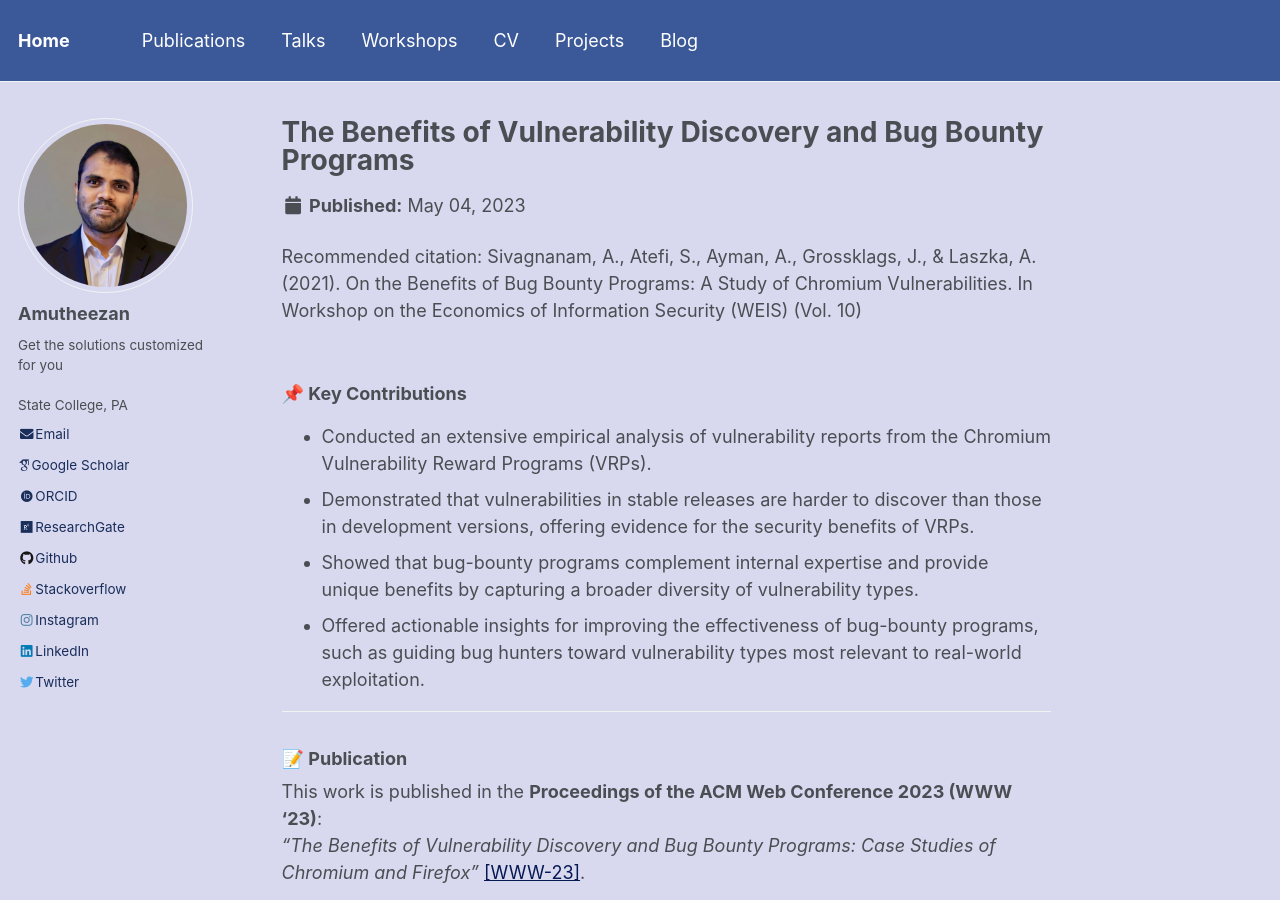
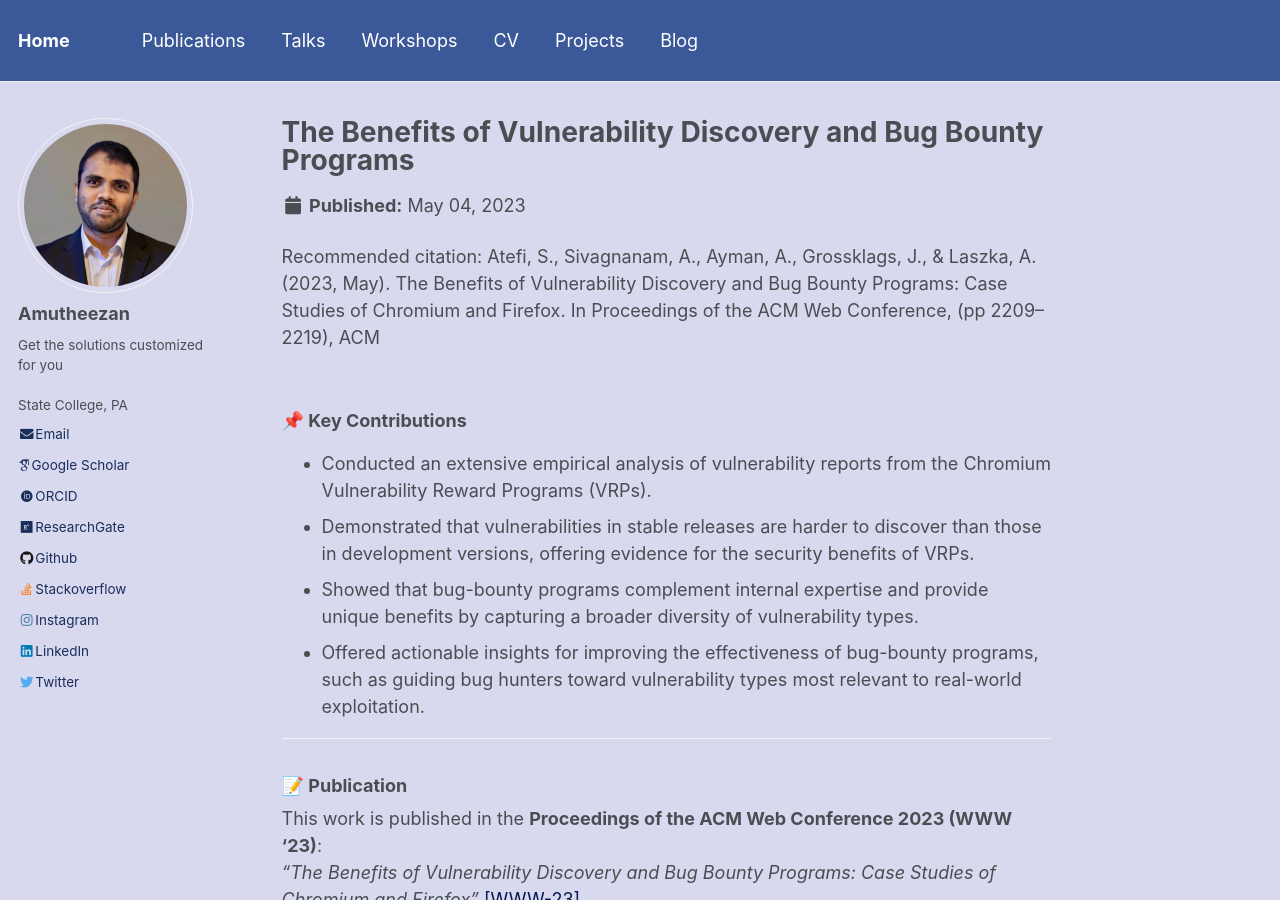
Before and after one commit to Amutheezan/amutheezan.github.io, a Jekyll site: the page built from _projects/2023-05-04-bugbounty.md, in a window 1280 px wide and 900 px high. Built offline with Jekyll 4.4.1, drawn with Linux system fonts in a browser that asks for light colours; some web fonts are replaced.

Commit message:
Update 2023-05-04-bugbounty.md

```diff
--- a/_projects/2023-05-04-bugbounty.md
+++ b/_projects/2023-05-04-bugbounty.md
@@ -4,8 +4,8 @@ excerpt: ""
 collection: projects
 permalink: /projects/bug-bounty
 date: 2023-05-04
-citation: 'Sivagnanam, A., Atefi, S., Ayman, A., Grossklags, J., & Laszka, A. (2021). On the Benefits of Bug Bounty Programs: A Study of Chromium Vulnerabilities. In Workshop on the Economics of Information Security (WEIS) (Vol. 10)'
-citation_1: 'Atefi, S., Sivagnanam, A., Ayman, A., Grossklags, J., & Laszka, A. (2023, May). The Benefits of Vulnerability Discovery and Bug Bounty Programs: Case Studies of Chromium and Firefox. In Proceedings of the ACM Web Conference, (pp 2209–2219), ACM'
+citation: 'Atefi, S., Sivagnanam, A., Ayman, A., Grossklags, J., & Laszka, A. (2023, May). The Benefits of Vulnerability Discovery and Bug Bounty Programs: Case Studies of Chromium and Firefox. In Proceedings of the ACM Web Conference, (pp 2209–2219), ACM'
+citation_1: 'Sivagnanam, A., Atefi, S., Ayman, A., Grossklags, J., & Laszka, A. (2021). On the Benefits of Bug Bounty Programs: A Study of Chromium Vulnerabilities. In Workshop on the Economics of Information Security (WEIS) (Vol. 10)'
 
 ---
 
```
